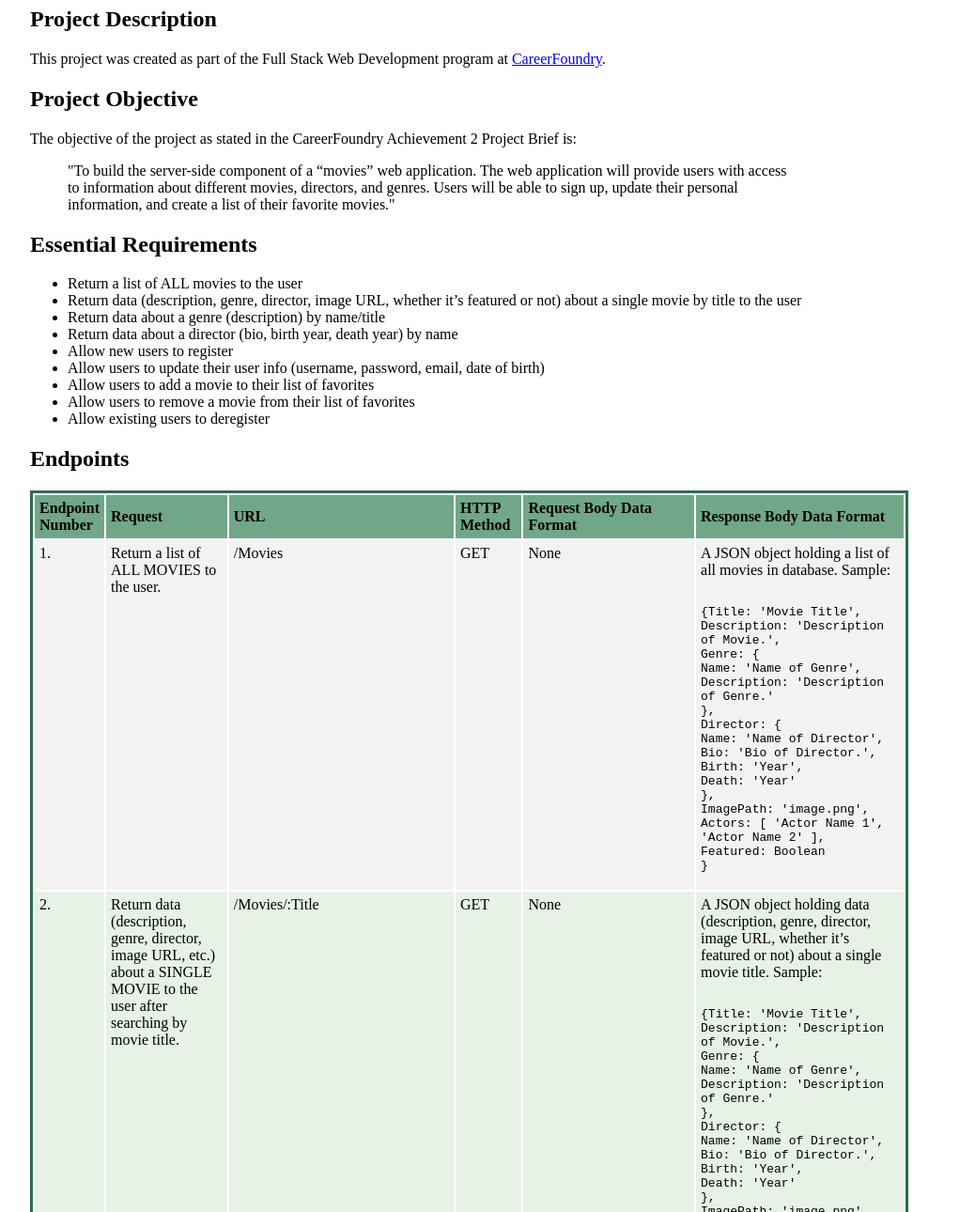
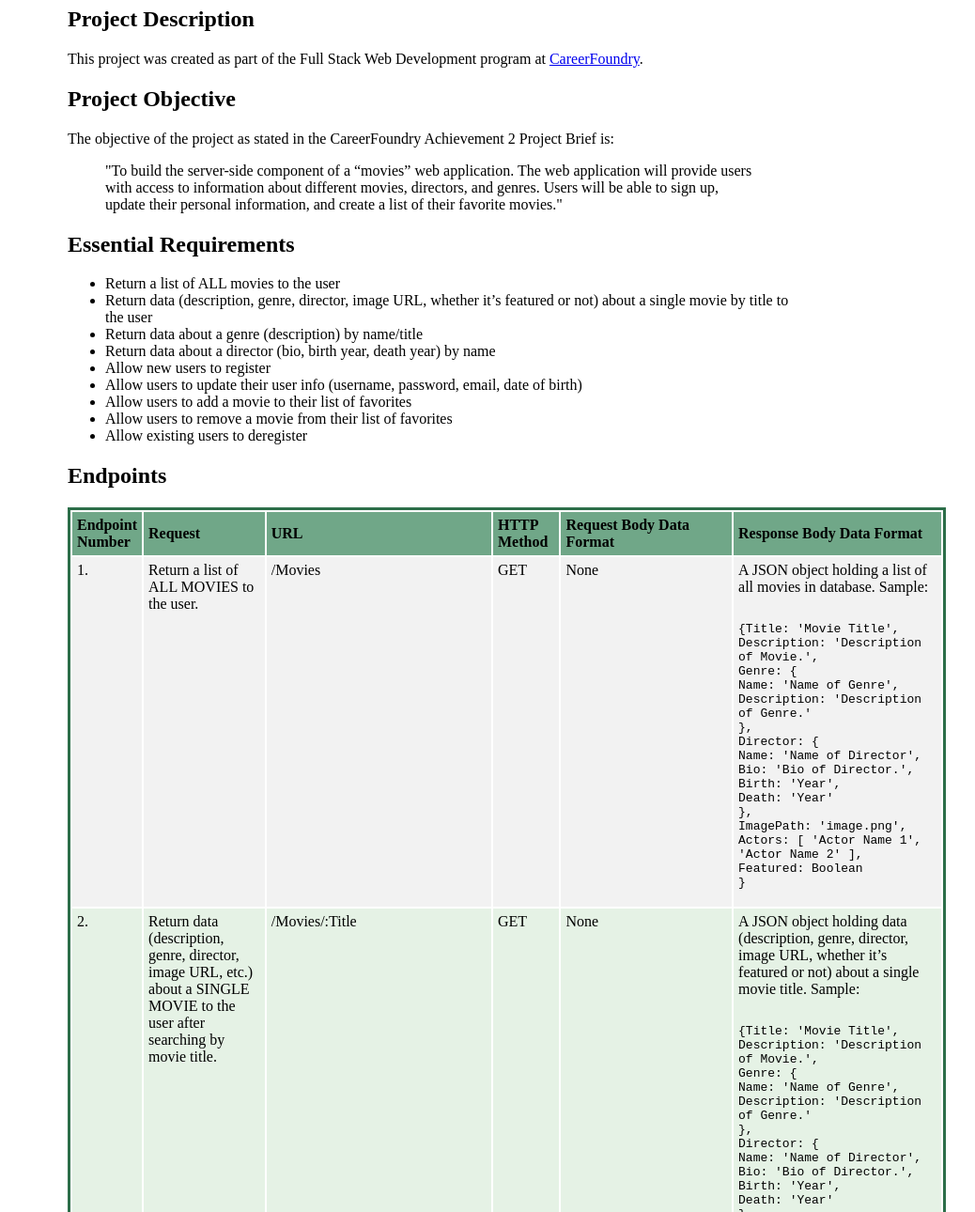
Before and after one commit to notavailable4u/movie_api-2, a website: page public/documentation.html in a window 1280 px wide. Shown: the part 73-1363 px from the top of the page at 94% size, without its empty margins (183-1221 px from the left). Drawn offline with Linux system fonts and the light colour scheme.

Commit message:
UPDATE style.css

```diff
--- a/public/css/style.css
+++ b/public/css/style.css
@@ -2,15 +2,16 @@
 
 /******** Main Section ********/
 main {
-    max-width: 850px;
+    max-width: 770px;
     margin: 0 auto;
-    flex: 1;
+    /* flex: 1; */
 }
 
 /* Endpoints table - documentation */
 .endpoints-table {
     text-align: left;
-    width: 100%;
+    width: auto;
+    max-width: 770px;
     border-style:solid;
     border-color: #2C6E49;
     margin: 20px auto;
```
